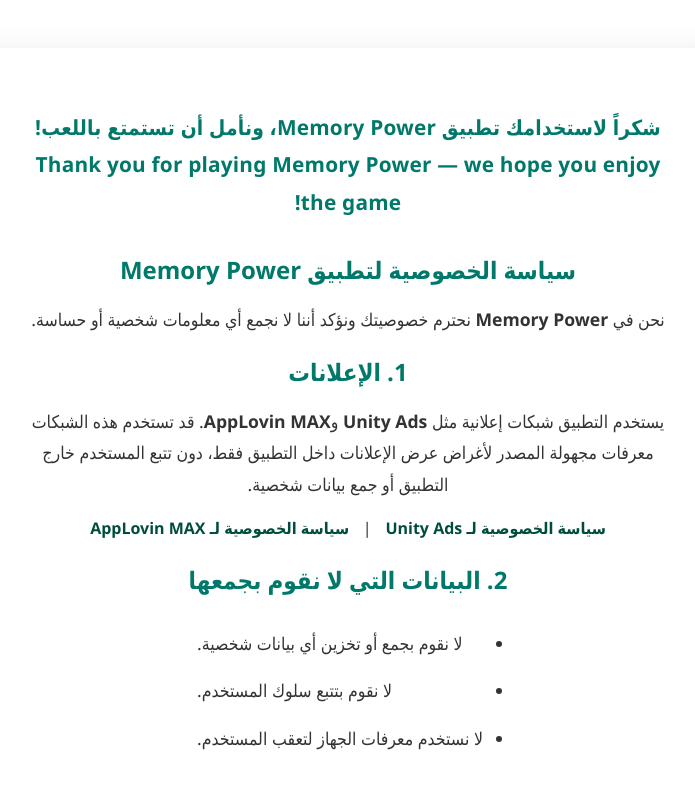
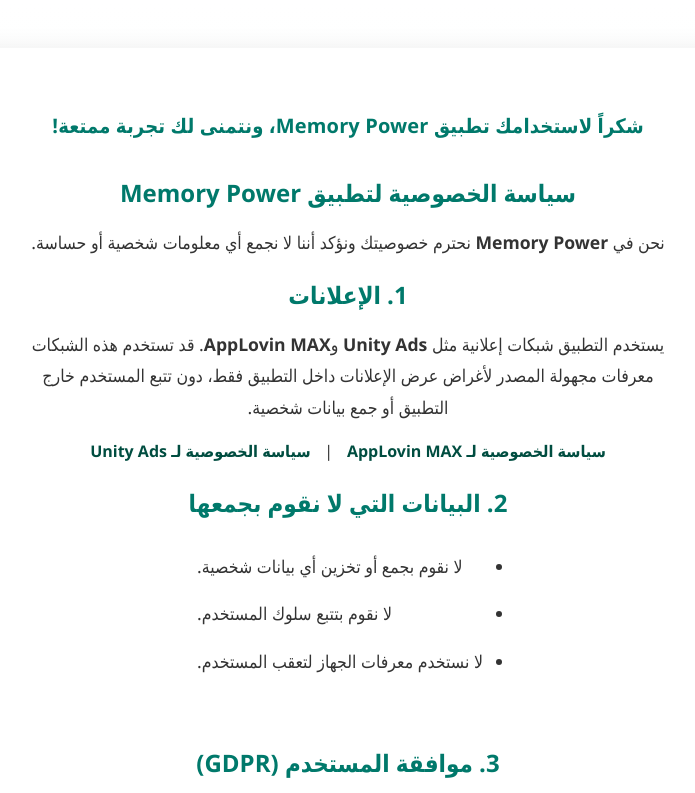
Before and after one commit to Aziz151415/Memory-Power-mobile-game---privacy-info, a plain HTML site: page index.html in a window 1280 px wide. Shown: the top 793 px of the page, without its empty margins (292-987 px from the left). Drawn offline with Linux system fonts and the light colour scheme.

Commit message:
Update index.html

```diff
--- a/index.html
+++ b/index.html
@@ -25,10 +25,10 @@
 
     .thank-you {
       font-weight: 700;
-      font-size: 1.3rem;
+      font-size: 1.25rem;
       margin-bottom: 2rem;
       color: #00796b;
-      letter-spacing: .2px;
+      letter-spacing: .15px;
     }
 
     h1, h2 {
@@ -103,13 +103,11 @@
 
   <div class="container">
 
-    <!-- Thank You Message -->
-    <p class="thank-you" dir="auto">
-      شكراً لاستخدامك تطبيق <strong>Memory Power</strong>، ونأمل أن تستمتع باللعب!<br />
-      Thank you for playing <strong>Memory Power</strong> — we hope you enjoy the game!
-    </p>
-
+    <!-- Arabic Section -->
     <section dir="rtl" lang="ar">
+      <p class="thank-you">
+        شكراً لاستخدامك تطبيق <strong>Memory Power</strong>، ونتمنى لك تجربة ممتعة!
+      </p>
       <h1>سياسة الخصوصية لتطبيق Memory Power</h1>
       <p>نحن في <strong>Memory Power</strong> نحترم خصوصيتك ونؤكد أننا لا نجمع أي معلومات شخصية أو حساسة.</p>
 
@@ -118,12 +116,12 @@
         يستخدم التطبيق شبكات إعلانية مثل <strong>Unity Ads</strong> و<strong>AppLovin MAX</strong>. قد تستخدم هذه الشبكات معرفات مجهولة المصدر لأغراض عرض الإعلانات داخل التطبيق فقط، دون تتبع المستخدم خارج التطبيق أو جمع بيانات شخصية.
       </p>
       <div class="ad-links" style="direction: rtl;">
-        <a href="https://unityads.unity3d.com/privacy-policy" target="_blank" rel="noopener noreferrer">
-          سياسة الخصوصية لـ Unity Ads
+        <a href="https://www.applovin.com/privacy/" target="_blank" rel="noopener noreferrer">
+          سياسة الخصوصية لـ AppLovin MAX
         </a>
         |
-        <a href="https://www.applovin.com/privacy/" target="_blank" rel="noopener noreferrer">
-          سياسة الخصوصية لـ AppLovin MAX
+        <a href="https://unity.com/legal/privacy-policy" target="_blank" rel="noopener noreferrer">
+          سياسة الخصوصية لـ Unity Ads
         </a>
       </div>
 
@@ -151,7 +149,11 @@
 
     <hr>
 
+    <!-- English Section -->
     <section dir="ltr" lang="en">
+      <p class="thank-you">
+        Thank you for playing <strong>Memory Power</strong> — we hope you enjoy the game!
+      </p>
       <h1>Privacy Policy for Memory Power</h1>
       <p>At <strong>Memory Power</strong>, we respect your privacy and do not collect any personal or sensitive information.</p>
 
@@ -160,12 +162,12 @@
         The app uses ad networks like <strong>Unity Ads</strong> and <strong>AppLovin MAX</strong>. These networks may use anonymous identifiers solely for delivering ads within the app, without tracking users outside or collecting personal data.
       </p>
       <div class="ad-links">
-        <a href="https://unityads.unity3d.com/privacy-policy" target="_blank" rel="noopener noreferrer">
-          Unity Ads Privacy Policy
+        <a href="https://www.applovin.com/privacy/" target="_blank" rel="noopener noreferrer">
+          AppLovin MAX Privacy Policy
         </a>
         |
-        <a href="https://www.applovin.com/privacy/" target="_blank" rel="noopener noreferrer">
-          AppLovin MAX Privacy Policy
+        <a href="https://unity.com/legal/privacy-policy" target="_blank" rel="noopener noreferrer">
+          Unity Ads Privacy Policy
         </a>
       </div>
 
```
